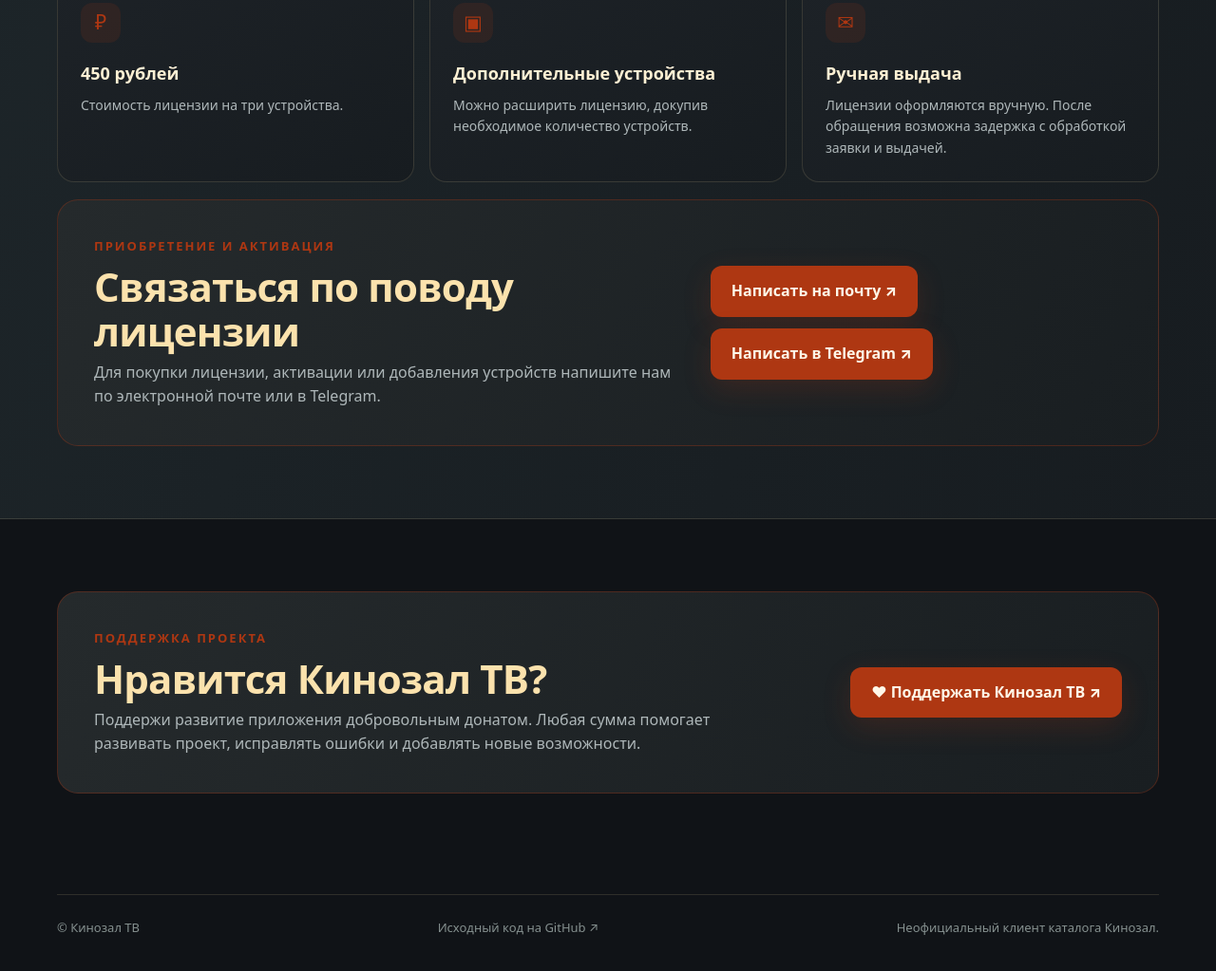
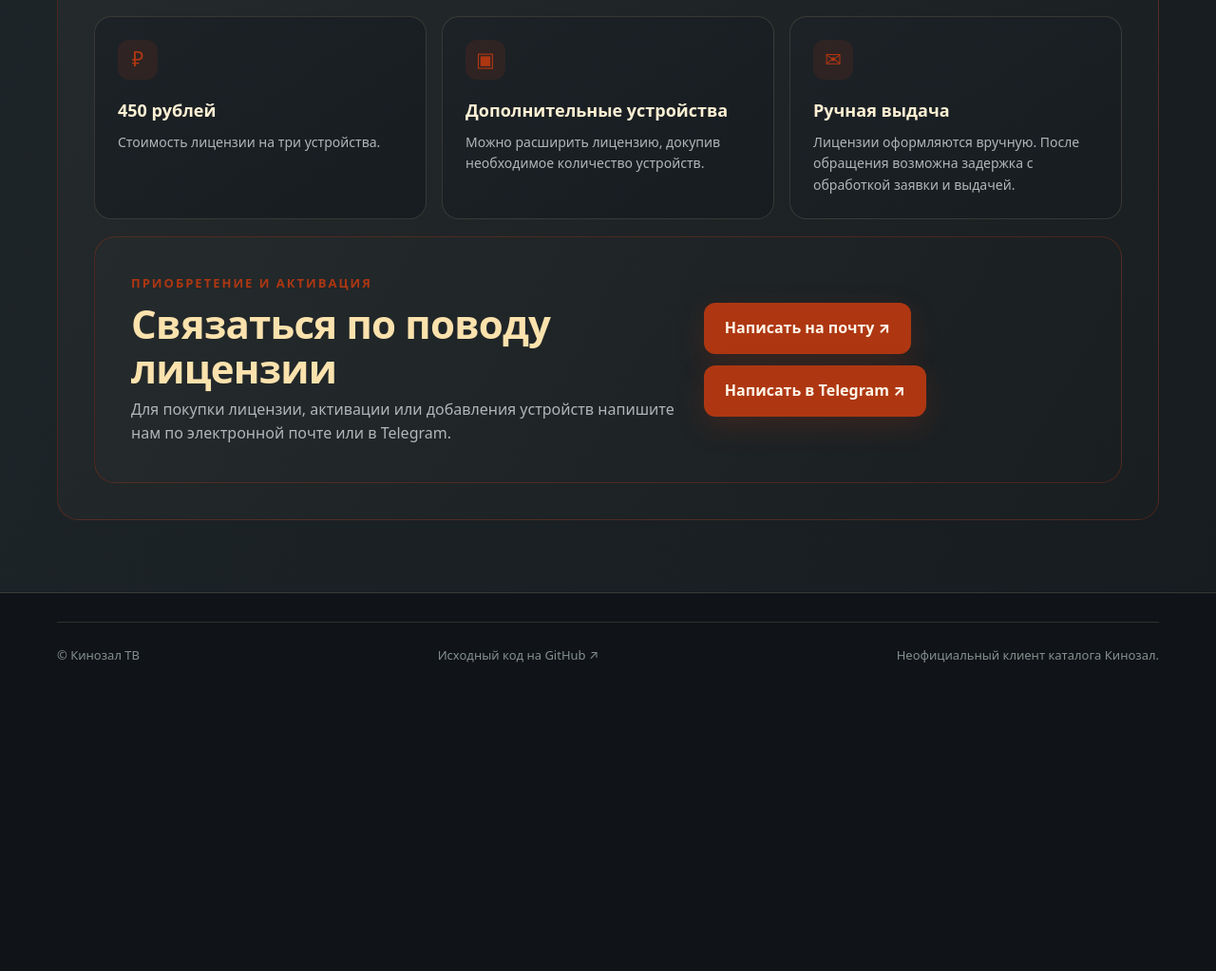
Before and after one commit to Goblin-Mini/kinozal-tv-landing, a plain HTML site: page index.html in a window 1280 px wide. Shown: the part 2874-3897 px from the top of the page at 95% size. After the commit the page ends 3620 px from the top, so only its background shows below. Drawn offline with Linux system fonts and the light colour scheme.

Commit message:
Round license section and hide project support panel

```diff
--- a/index.html
+++ b/index.html
@@ -70,6 +70,7 @@
     .download-panel{background:linear-gradient(120deg,#4a2118,#241d1a 60%,#1b2528);border:1px solid #AE371233;border-radius:24px;padding:clamp(26px,5vw,50px);display:flex;align-items:center;justify-content:space-between;gap:30px}
     .download-panel p{color:#d3c8b6;margin:8px 0 0}
     .support-panel{background:linear-gradient(120deg,#252a2c,#191e21);border:1px solid #AE371255;border-radius:22px;padding:clamp(24px,4vw,38px);display:flex;align-items:center;justify-content:space-between;gap:26px}
+    .license-card{background:linear-gradient(120deg,#252a2c,#191e21);border:1px solid #AE371255;border-radius:22px;padding:clamp(24px,4vw,38px)}
     .support-panel p{color:var(--muted);margin:8px 0 0;max-width:650px}
     .support-panel .btn{white-space:nowrap}
     footer{padding:30px 0 45px;color:#85908f;font-size:13px}
@@ -161,6 +162,7 @@
 
   <section id="license" class="compat">
     <div class="wrap">
+      <div class="license-card">
       <div class="section-head">
         <div class="eyebrow">Лицензирование</div>
         <h2>Одна лицензия — три устройства</h2>
@@ -182,10 +184,11 @@
           <a class="btn btn-primary" href="https://t.me/kinozalclient" target="_blank" rel="noopener">Написать в Telegram ↗</a>
         </div>
       </div>
+      </div>
     </div>
   </section>
 
-  <section id="support">
+  <section id="support" hidden>
     <div class="wrap">
       <div class="support-panel">
         <div>
```
